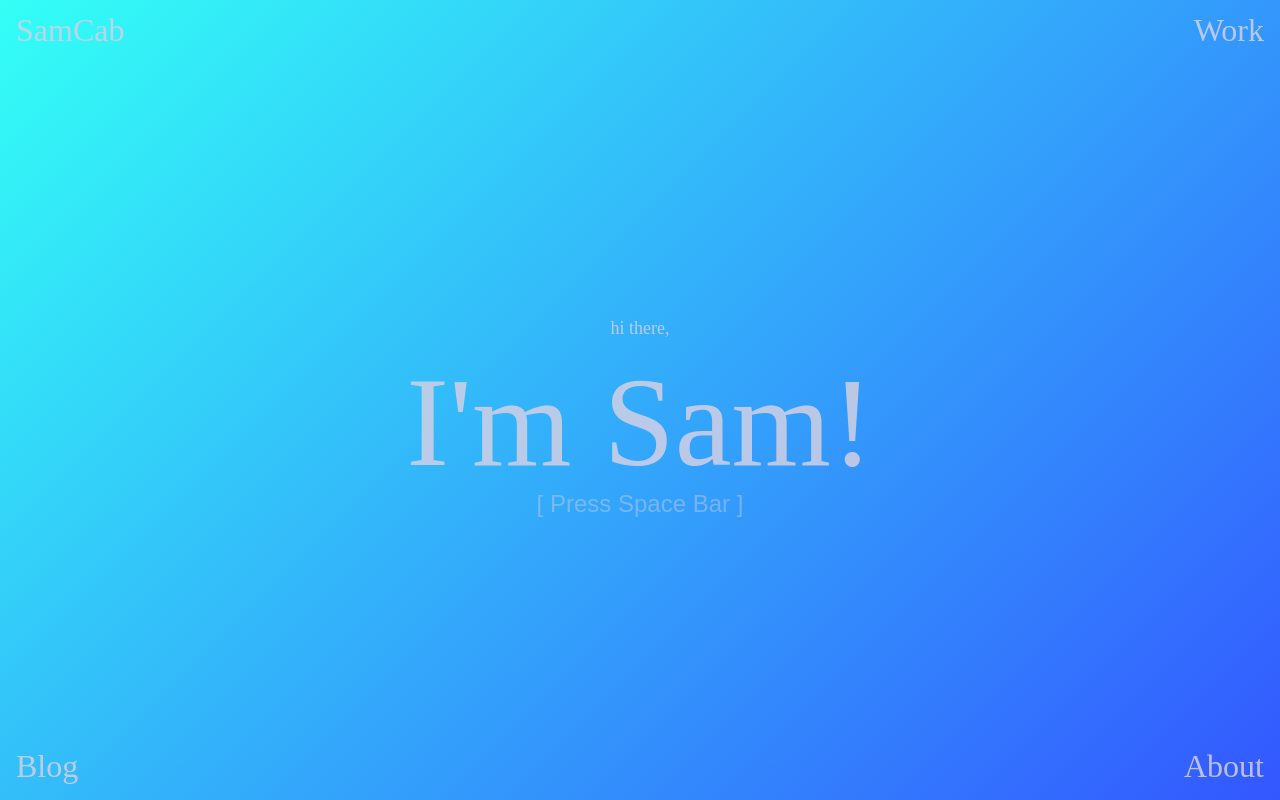
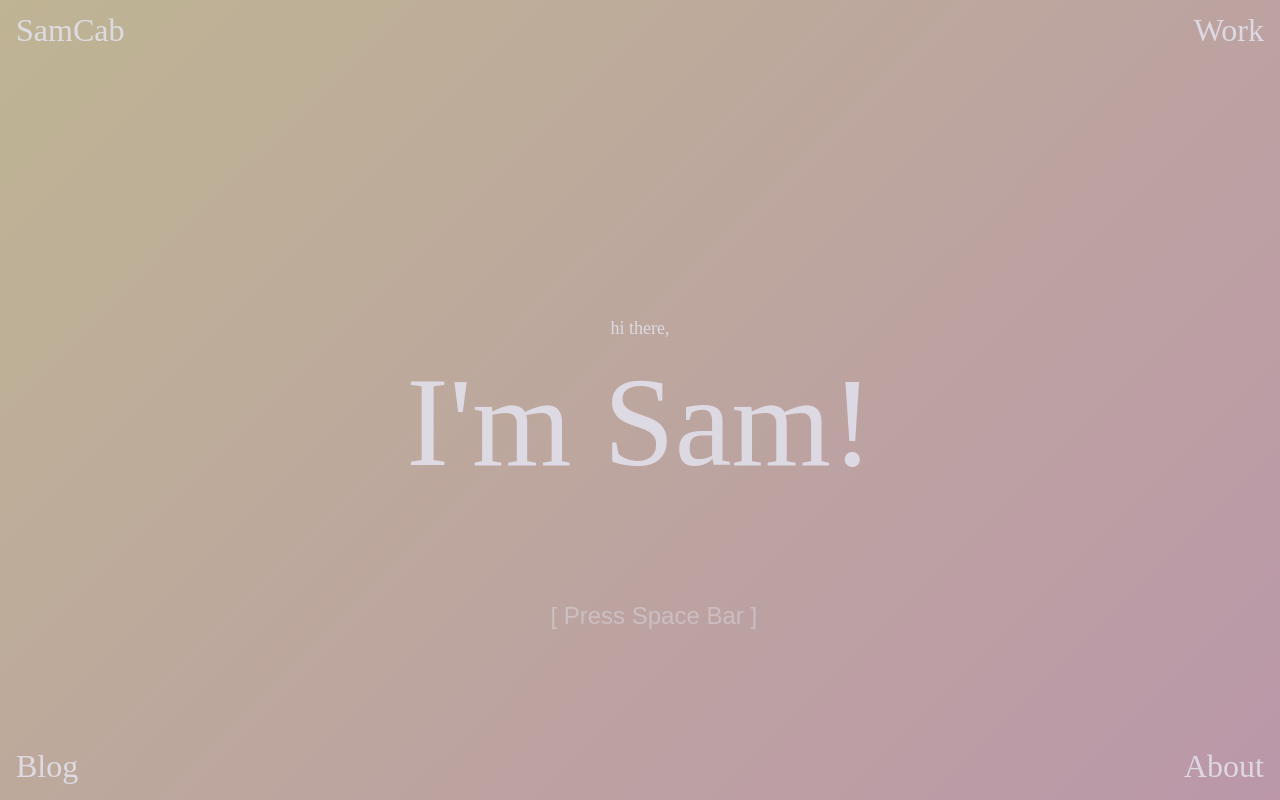
Before and after one commit to samanthacabrera/portfolio, a React (Create React App) app: page / in a window 1280 px wide. Shown: the top 800 px of the page. Built offline with nearby package versions, Linux system fonts and the light colour scheme.

Commit message:
added pastel gradients, fixed progress bar

```diff
--- a/src/App.jsx
+++ b/src/App.jsx
@@ -1,20 +1,20 @@
 import React from 'react';
 import { BrowserRouter as Router, Route, Switch } from "react-router-dom";
 import ProgressBar from './Progress';
+import Background from './Background';
 import Navbar from './Navbar';
 import Home from './Home';
 import Projects from './Projects';
 import Blog from './Blog';
 import About from './About';
-import Background from './Background';
 import './tailwind.css';
 import './index.css';
 
 function App() {
   return (
     <Router>
-      <Background />
       <ProgressBar />
+      <Background/>
       <Navbar />
       <Switch>
         <Route exact path="/">
--- a/src/Background.js
+++ b/src/Background.js
@@ -19,15 +19,24 @@ const Background = () => {
     }, []);
 
     return (
-        <div className="flex justify-center items-center" style={{ ...styles.container, background: gradient }}>
-            <h2 className="text-2xl opacity-50 pt-52">[ Press Space Bar ]</h2>
-        </div>
+        <>
+            <div className="" style={{ ...styles.container, background: gradient }}>
+            </div>
+            <h2 className="text-2xl opacity-50" style={styles.text}>[ Press Space Bar ]</h2>
+        </>
     );
 };
 
 const getRandomGradient = () => {
     const colors = [
-        '#FF5733', '#33FF57', '#3357FF', '#FF33A1', '#FF33F6', '#33FFF6'
+        'rgba(102, 77, 0, 0.7)',   // Earthy Brown
+        'rgba(110, 42, 12, 0.7)',  // Earthy Red-Brown
+        'rgba(105, 19, 18, 0.7)',  // Earthy Deep Red
+        'rgba(93, 9, 51, 0.7)',    // Earthy Purple
+        'rgba(41, 25, 56, 0.7)',   // Earthy Dark Purple
+        'rgba(4, 45, 58, 0.7)',    // Earthy Dark Blue
+        'rgba(18, 64, 60, 0.7)',   // Earthy Teal
+        'rgba(71, 82, 0, 0.7)'     // Earthy Olive Green
     ];
     const randomColor1 = colors[Math.floor(Math.random() * colors.length)];
     const randomColor2 = colors[Math.floor(Math.random() * colors.length)];
@@ -43,6 +52,11 @@ const styles = {
         height: '100%',
         zIndex: -1,
         transition: 'background 0.5s ease'
+    },
+    text: {
+        position: 'absolute',
+        top: '75vh',
+        left: '43vw'
     }
 };
 
--- a/src/Home.jsx
+++ b/src/Home.jsx
@@ -1,5 +1,4 @@
 import React from "react";
-import Background from './Background';
 import Hero from './Hero';
 import Skills from './Skills';
 import Intro from './Intro';
@@ -9,7 +8,6 @@ function Home() {
         <section className="flex flex-col items-center">
             <Hero />
             <div className="w-2/3">
-                <Background />
                 <Intro />
                 <Skills />
             </div>
--- a/src/Progress.js
+++ b/src/Progress.js
@@ -18,9 +18,7 @@ function ProgressBar() {
 
     return (
         <div className="progress-wrapper fixed top-0 left-0 w-full z-50">
-            <div className="progress">
-                <div className="bar bg-indigo-300 h-1" style={{ width: `${progress}%` }}></div>
-            </div>
+            <div className="bar h-1 progress" style={{ width: `${progress}%` }}></div>
         </div>
     );
 }
--- a/src/index.css
+++ b/src/index.css
@@ -12,10 +12,9 @@ body {
   -webkit-font-smoothing: antialiased;
   -moz-osx-font-smoothing: grayscale;
   color: #d0cfe4dc;
-  background: linear-gradient(45deg, black, #a5b4fc);
-  background-size: 400% 400%;
-  animation: gradientAnimation 10s ease infinite;
+  opacity: 60%;
 }
+
 .subHeading {
   font-family: "Karrik";
 }
@@ -44,7 +43,9 @@ nav a {
   font-size: 2rem;
 }
 
-/* Color Palette: #586ba4, #324376, #f6e5aedc, #f68e5f, #f76c5e */
+.progress {
+  background-color: #d0cfe4dc;
+}
 
 @keyframes gradientAnimation {
   0% {
```
